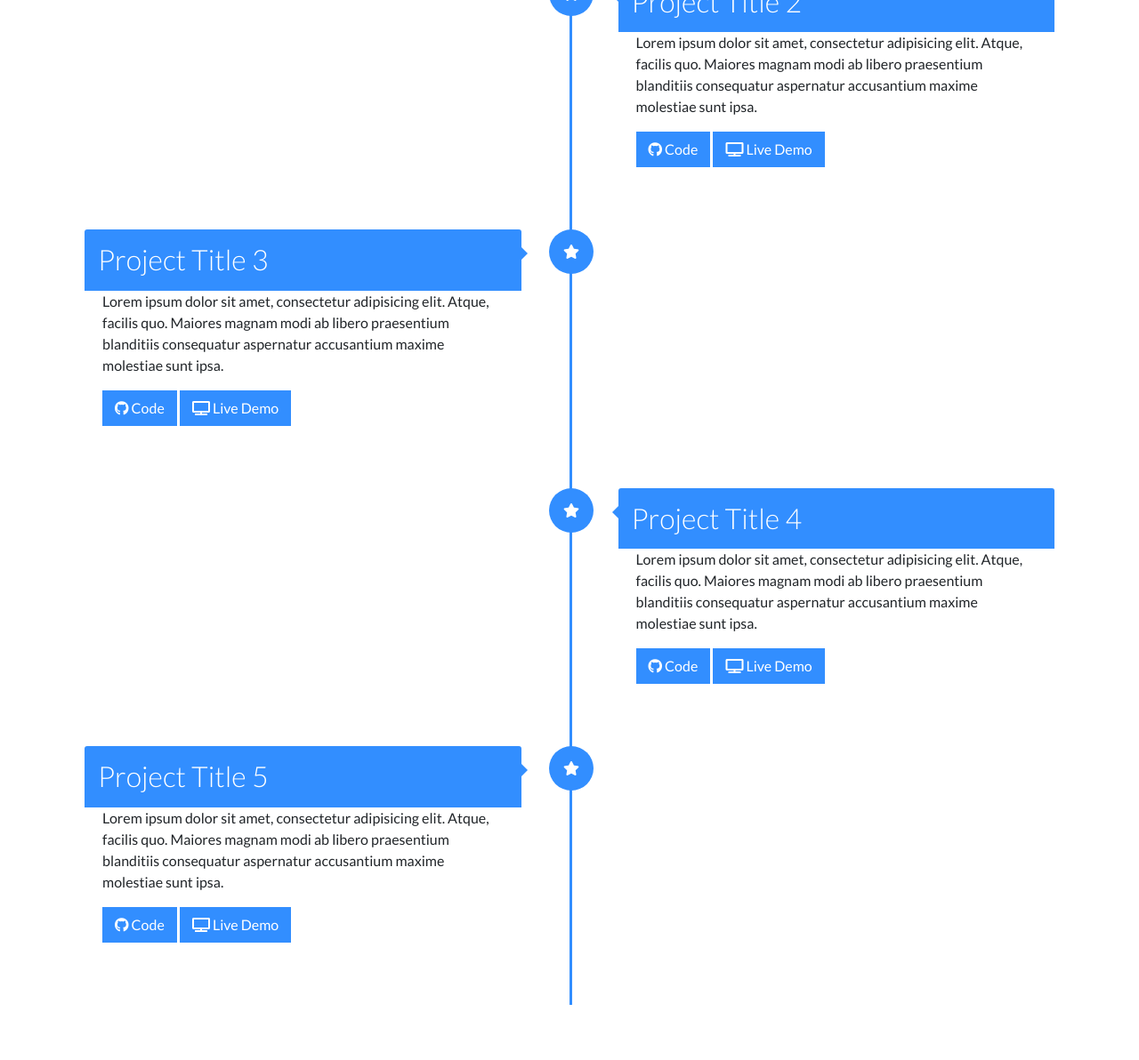
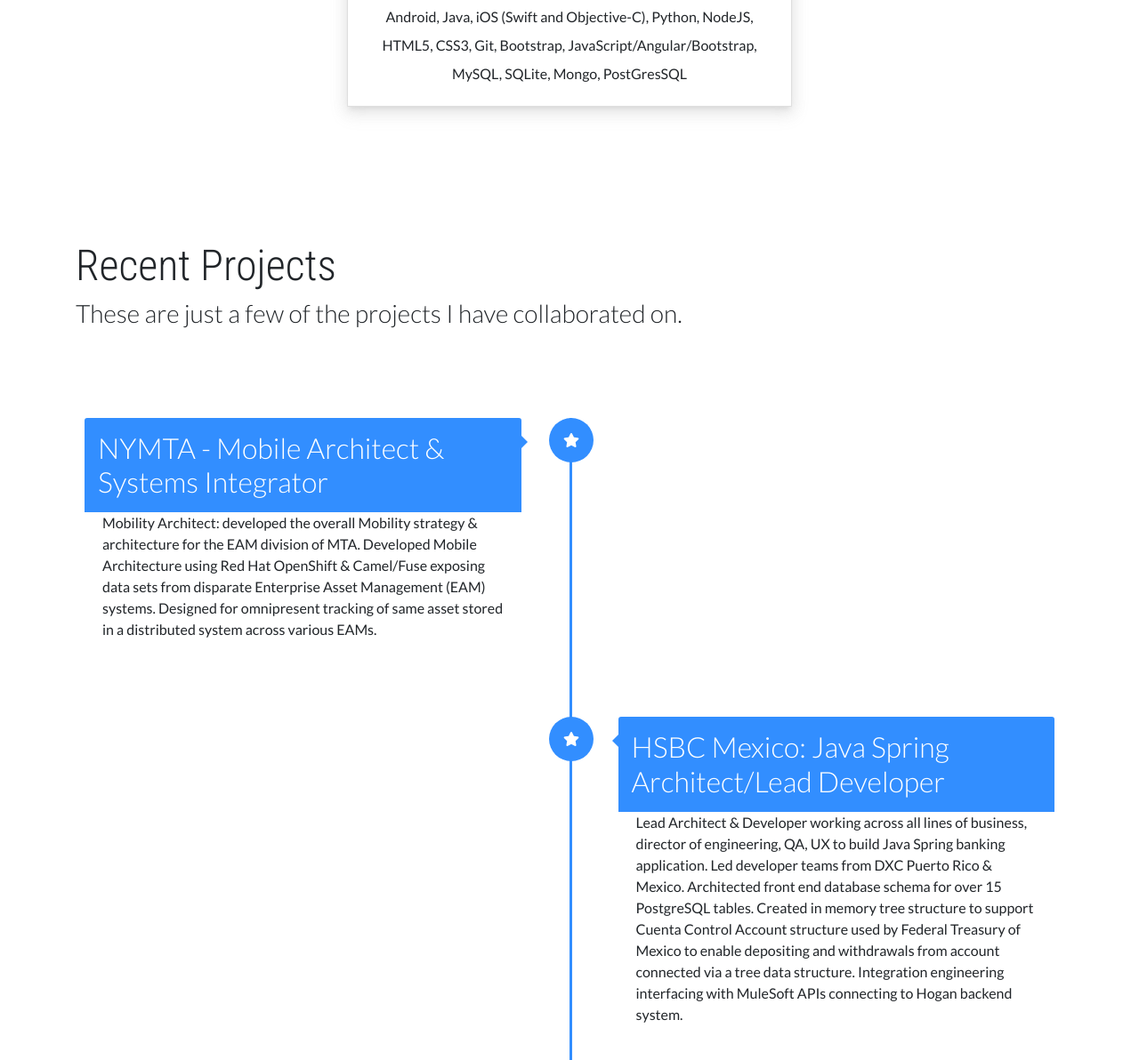
Before and after one commit to pbryzek/portfolio, a plain HTML site: page index.html in a window 1280 px wide. Shown: the part 2022-3214 px from the top of the page at 89% size. Drawn offline with nearby package versions, Linux system fonts and the light colour scheme.

Commit message:
update to portfolio

```diff
--- a/index.html
+++ b/index.html
@@ -114,23 +114,20 @@
                 </span>
 
                 <h3 class="card-title">More about Me</h3>
-                <p class="card-text">Lorem ipsum dolor sit amet, consectetur adipiscing elit. Maecenas scelerisque
-                    viverra vestibulum. Class aptent taciti sociosqu ad litora torquent per conubia nostra, per inceptos
-                    himenaeos. Vestibulum elementum fringilla lectus, ac condimentum mauris. Mauris vel tellus id tellus
-                    accumsan convallis sed sed elit. </p>
+                <p class="card-text">Mr. Bryzek has over 12 years of experience developing and maintaining enterprise grade Mobile, Web & Digital Technologies. He has developed numerous Android, iOS & Hybrid mobile applications in addition to multi browser supported front end web apps, particularly Java applications.
+                    He strongly focuses on the DevOps processes, ensuring quality CI/CD pipelines are implemented, automated, and tied together via source control management enforced by automated unit tests. He is experienced in all aspects of the software development life cycle: leadership, coding, devops, testing, and production deployment in multi-platform, peer-to-peer, programming environments.
+                    He has consulted across major Healthcare providers across the US including Intermountain Health Care (Utah) and MDAnderson (Texas) where he was the lead Java developer on web app modernization projects. He has led teams across various industries: US public transit authorities, major defense contractors, and public utilities in strategic enterprise asset management (EAM) integration assignments including the NY MTA. Provides technical vision and insight to the integration feasibility of disparate enterprise systems while preserving data integrity.
+                    Mr. Bryzek is experienced in high level strategy consulting to C-level leaders in fortune 500 companies – providing playbooks that describe how to successfully implement Mobile Centers of Excellence within large enterprises. He has extensive experience leading software projects and managing remote teams in Poland, Puerto Rico, Mexico, India, Vietnam, UK, & all over the US.
+                    </p>
                 <h5 class="card-title">
                     Technologies I use:
                 </h5>
                 <p class="card-text">
-                    HTML5, CSS3, Git, Bootstrap, JavaScript
+                    Android, Java, iOS (Swift and Objective-C), Python, NodeJS, HTML5, CSS3, Git, Bootstrap, JavaScript/Angular/Bootstrap, MySQL, SQLite, Mongo, PostGresSQL
                 </p>
             </div>
         </div>
     </section>
-
-
-
-
 
     <!-- TIMELINE -->
     <section class="container">
@@ -138,22 +135,22 @@
         <h3 class="subtitle">These are just a few of the projects I have collaborated on.</h3>
     </section>
 
-
     <div class="container">
         <div id="timeline">
             <div class="timeline-item">
                 <div class="timeline-icon">
                     <i class="fas fa-star fa-align"></i>
-
                 </div>
                 <div class="timeline-content">
-                    <h2>Project Title 1</h2>
+                    <h2>NYMTA - Mobile Architect & Systems Integrator</h2>
                     <p>
-                        Lorem ipsum dolor sit amet, consectetur adipisicing elit.
-                        Atque, facilis quo maiores magnam modi ab libero praesentium blanditiis.
+                        Mobility Architect: developed the overall Mobility strategy & architecture for the EAM division of MTA.
+                        Developed Mobile Architecture using Red Hat OpenShift & Camel/Fuse exposing data sets from disparate Enterprise Asset Management (EAM) systems.
+                        Designed for omnipresent tracking of same asset stored in a distributed system across various EAMs.
                     </p>
-                    <a href="https://github.com" class="btn"><i class="fab fa-github"></i> Code</a>
+                    <!--
                     <a href="#" class="btn"><i class="fas fa-tv"></i> Live Demo</a>
+                    -->
                 </div>
             </div>
 
@@ -163,14 +160,16 @@
 
                 </div>
                 <div class="timeline-content right">
-                    <h2>Project Title 2</h2>
+                    <h2>HSBC Mexico: Java Spring Architect/Lead Developer</h2>
                     <p>
-                        Lorem ipsum dolor sit amet, consectetur adipisicing elit. Atque, facilis quo. Maiores magnam
-                        modi ab libero praesentium blanditiis consequatur aspernatur accusantium maxime molestiae sunt
-                        ipsa.
+                        Lead Architect & Developer working across all lines of business, director of engineering, QA, UX to build Java Spring banking application. Led developer teams from DXC Puerto Rico & Mexico.
+                        Architected front end database schema for over 15 PostgreSQL tables.
+                        Created in memory tree structure to support Cuenta Control Account structure used by Federal Treasury of Mexico to enable depositing and withdrawals from account connected via a tree data structure.
+                        Integration engineering interfacing with MuleSoft APIs connecting to Hogan backend system.
                     </p>
-                    <a href="https://github.com" class="btn"><i class="fab fa-github"></i> Code</a>
+                    <!--
                     <a href="#" class="btn"><i class="fas fa-tv"></i> Live Demo</a>
+                    -->
                 </div>
             </div>
 
@@ -179,15 +178,22 @@
                     <i class="fas fa-star fa-align"></i>
                 </div>
                 <div class="timeline-content">
-                    <h2>Project Title 3</h2>
+                    <h2>Kander: iOS Mobile App Startup Founder</h2>
+                    <a href="https://techcrunch.com/tag/kander/">Techcrunch Article</a>
                     <p>
-                        Lorem ipsum dolor sit amet, consectetur adipisicing elit. Atque, facilis quo. Maiores magnam
-                        modi ab libero praesentium blanditiis consequatur aspernatur accusantium maxime molestiae sunt
-                        ipsa.
+                        Kander was a picture sharing social media available on iOS.
+                        Started own company for online picture based voting for celebrity partners: Quincy Jones (legendary producer) &amp; James Bourne (UK rock star). Tech Crunch article:
+                        Built everything from scratch - native iOS app in Objective C. Major features include: GPUImage
+                        library (image manipulation), card swiping ability (like Tinder), caching architecture &amp; reliability
+                        design (e.g. poor network management).
+                        Initially built on Parse then AWS (S3, Route 53, EC2, RDS, VPC). Backend in NodeJs, MySQL.
+                        Managed entire team, UI designers, offshore developers &amp; QA (India), software engineers, interns.
+                        Dealt with entire process of starting company, from incorporation to stock distribution, lawyers, team
+                        building, strategy, celebrity relations.
                     </p>
-                    <a href="https://github.com" class="btn"><i class="fab fa-github"></i> Code</a>
+                    <!--
                     <a href="#" class="btn"><i class="fas fa-tv"></i> Live Demo</a>
-
+                    -->
                 </div>
             </div>
 
@@ -197,14 +203,16 @@
 
                 </div>
                 <div class="timeline-content right">
-                    <h2>Project Title 4</h2>
+                    <h2>Betfair: Android & iOS Developer</h2>
                     <p>
-                        Lorem ipsum dolor sit amet, consectetur adipisicing elit. Atque, facilis quo. Maiores magnam
-                        modi ab libero praesentium blanditiis consequatur aspernatur accusantium maxime molestiae sunt
-                        ipsa.
+                        Lead Android Developer: built Betfair’s Flagship Android App from Scratch to production in 5 months, 25k MAUs.
+                        Built SQLite interfaces, implemented Jackson JSON parser & REST APIs to pull data from Betfair servers
+                        Quickly transitioned to work on Betfair iPad app, contributing, bug fixing and pushing to production.
+                        Reported to VP of Engineering
                     </p>
-                    <a href="https://github.com" class="btn"><i class="fab fa-github"></i> Code</a>
+                    <!--
                     <a href="#" class="btn"><i class="fas fa-tv"></i> Live Demo</a>
+                    -->
                 </div>
             </div>
 
@@ -213,19 +221,21 @@
                     <i class="fas fa-star fa-align"></i>
                 </div>
                 <div class="timeline-content">
-                    <h2>Project Title 5</h2>
+                    <h2>mSpot Inc. (now Samsung)</h2>
                     <p>
-                        Lorem ipsum dolor sit amet, consectetur adipisicing elit. Atque, facilis quo. Maiores magnam
-                        modi ab libero praesentium blanditiis consequatur aspernatur accusantium maxime molestiae sunt
-                        ipsa.
+                        Developed J2ME, RIM & Android Apps used by millions of users.
+                        Developed Python servers enabling streamlined process for porting J2ME apps to hundreds of devices
+                        Developed custom PHP servers to support Radio, Movies & Music backends.
+                        Created NFL Super Bowl & Draft mobile apps.
+                        Deployment engineering pushing servers into production.
                     </p>
-                    <a href="https://github.com" class="btn"><i class="fab fa-github"></i> Code</a>
+                    <!--
                     <a href="#" class="btn"><i class="fas fa-tv"></i> Live Demo</a>
+                    -->
                 </div>
             </div>
         </div>
     </div>
-
 
     <!-- EDUCATION -->
     <section class="container education-container">
@@ -293,5 +303,4 @@
         crossorigin="anonymous"></script>
     <script src="assets/js/app.js"></script>
 </body>
-
 </html>
```
